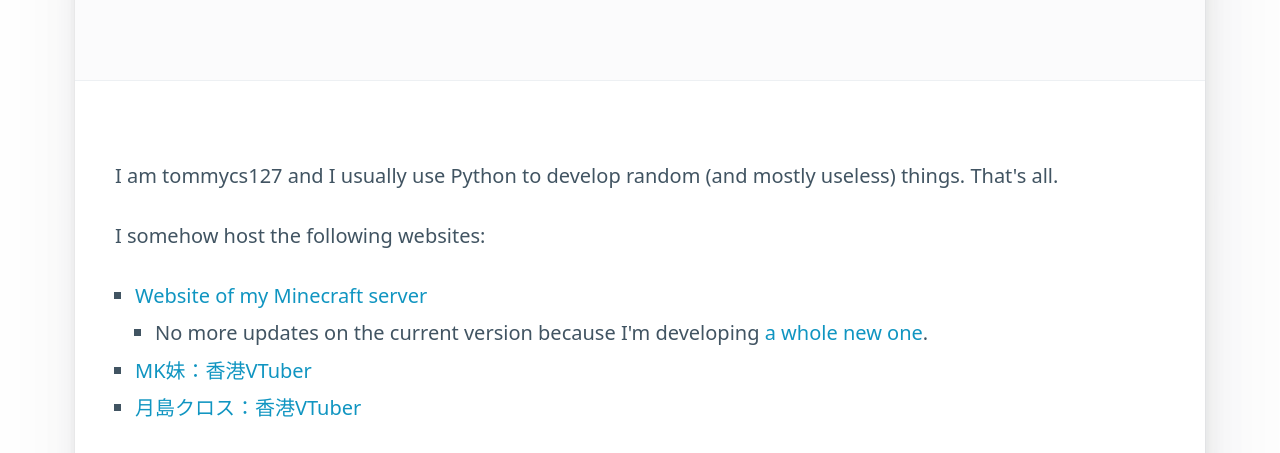
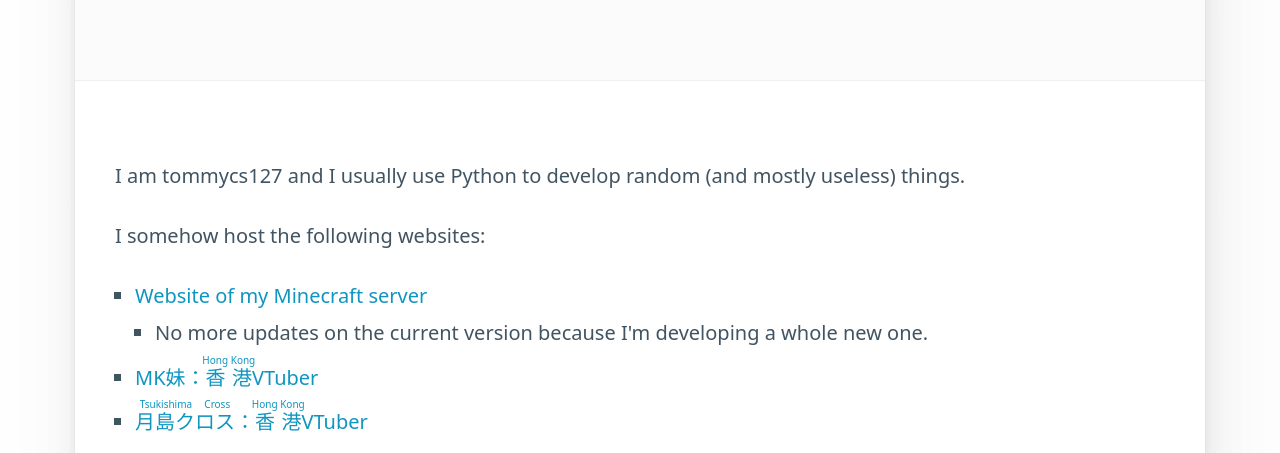
Before and after one commit to tommycs127/tommycs127.github.io, a plain HTML site: page index.html in a window 1280 px wide. Shown: the part 306-759 px from the top of the page. Drawn offline with nearby package versions, Linux system fonts and the light colour scheme.

Commit message:
Update index.html

```diff
--- a/index.html
+++ b/index.html
@@ -1,35 +1,35 @@
 <!DOCTYPE html>
 <html>
 <head>
-  <title>tommycs127</title>
+  <meta charset="utf-8"/>
+  <meta name="viewport" content="width=device-width, initial-scale=1"/>
   <link rel="stylesheet" href="https://unpkg.com/@picocss/pico@latest/css/pico.min.css">
   <link rel="stylesheet" href="https://cdnjs.cloudflare.com/ajax/libs/font-awesome/6.1.1/css/all.min.css"/>
+  <title>tommycs127</title>
 </head>
 <body>
   <main class="container">
     <article>
       <header>
         <hgroup>
-          <h1>
-            tommycs127
-            <a class="contrast" href="https://github.com/tommycs127"><i class="fa-brands fa-github"></i></a>
-          </h1>
+          <h1>tommycs127&nbsp;<a class="contrast" href="https://github.com/tommycs127"><i class="fa-brands fa-github"></i></a></h1>
           <h2>A weak Hongkongese software developer</h2>
         </hgroup>
       </header>
-      <p>I am tommycs127 and I usually use Python to develop random (and mostly useless) things. That's all.</p>
+      <p>I am tommycs127 and I usually use Python to develop random (and mostly useless) things.</p>
       <p>I somehow host the following websites:</p>
       <ul>
         <li>
           <a href="https://mc.drummish.com">Website of my Minecraft server</a>
           <ul>
-            <li>No more updates on the current version because I'm developing <a href="https://github.com/tommycs127/MineFlask">a whole new one</a>.</li>
+            <li>No more updates on the current version because I'm developing a whole new one.</li>
           </ul>
         </li>
-        <li><a href="https://hkmkmui.com">MK妹：香港VTuber</a></li>
-        <li><a href="https://tksm.tk">月島クロス：香港VTuber</a></li>
+        <li><a href="https://hkmkmui.com">MK妹：<ruby>香港 <rp>(</rp><rt>Hong Kong</rt><rp>)</rp></ruby>VTuber</a></li>
+        <li><a href="https://tksm.tk"><ruby>月島クロス <rp>(</rp><rt>Tsukishima Cross</rt><rp>)</rp></ruby>：<ruby>香港 <rp>(</rp><rt>Hong Kong</rt><rp>)</rp></ruby>VTuber</a></li>
       </ul>
       <p><small>Quick note: I'm <strong>NOT</strong> good at front-end and website design. I'm more interested in back-end development.</small></p>
+      <p>This webpage uses <a href="https://picocss.com">Pico.css framework</a>.</p>
     </article>
   </main>
 </body>
```
